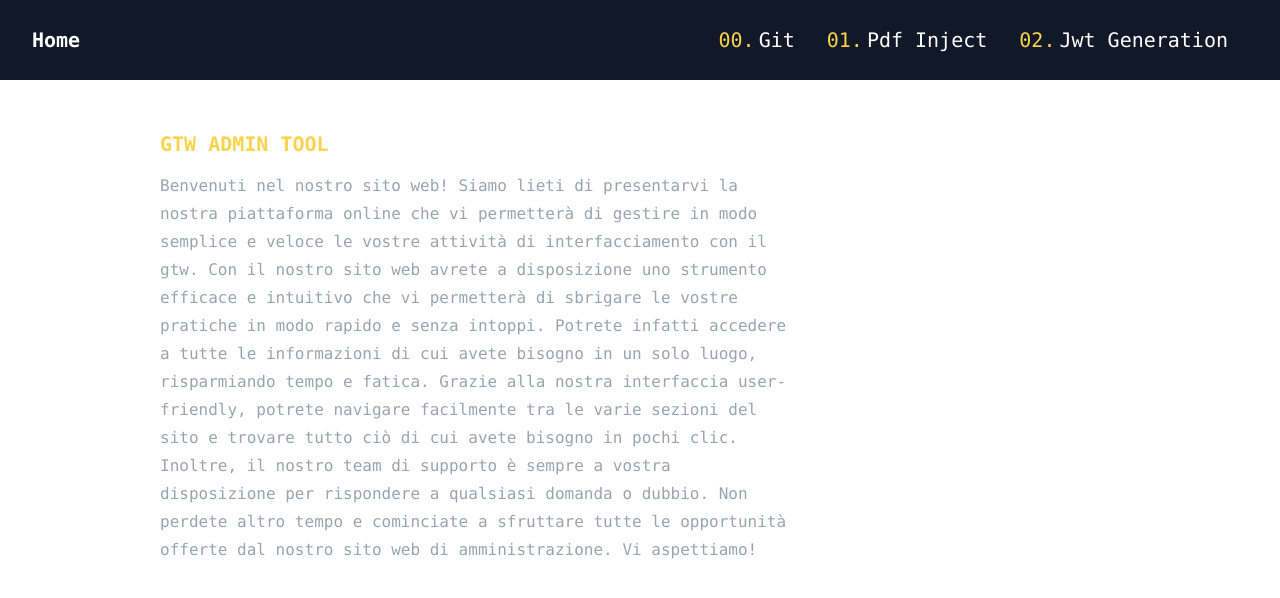
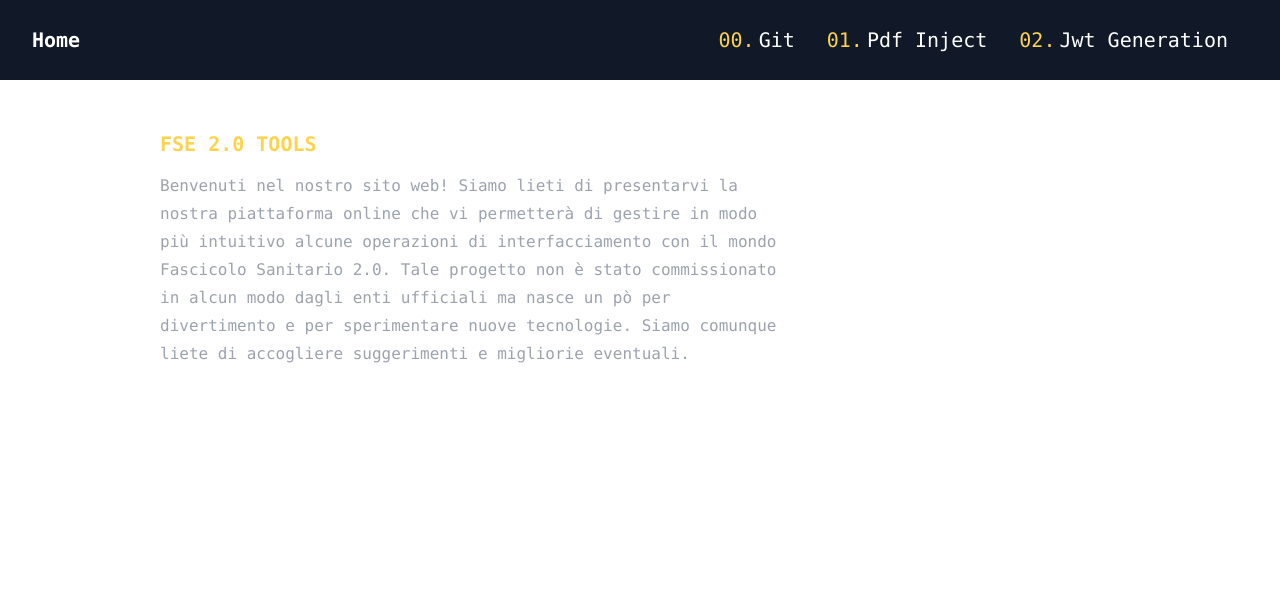
Before and after one commit to vincenzo-ingenito/fse-tools, a SvelteKit app: page / in a window 1280 px wide. Shown: the top 598 px of the page. Built offline with nearby package versions, Linux system fonts and the light colour scheme.

Commit message:
feat: Change description

```diff
--- a/src/routes/+page.svelte
+++ b/src/routes/+page.svelte
@@ -1,18 +1,13 @@
 <div class="grid md:grid-cols-8 md:mt-32">
 	<div class="md:col-span-1 lg:col-span-1" />
 	<main class="text-column font-mono prose md:col-span-7">
-		<h3 class="text-amber-300 uppercase">GTW ADMIN TOOL</h3>
+		<h3 class="text-amber-300 uppercase">FSE 2.0 TOOLS</h3>
 		<p class="text-gray-400">
 			Benvenuti nel nostro sito web! Siamo lieti di presentarvi la nostra piattaforma online che vi
-			permetterà di gestire in modo semplice e veloce le vostre attività di interfacciamento con il
-			gtw. Con il nostro sito web avrete a disposizione uno strumento efficace e intuitivo che vi
-			permetterà di sbrigare le vostre pratiche in modo rapido e senza intoppi. Potrete infatti
-			accedere a tutte le informazioni di cui avete bisogno in un solo luogo, risparmiando tempo e
-			fatica. Grazie alla nostra interfaccia user-friendly, potrete navigare facilmente tra le varie
-			sezioni del sito e trovare tutto ciò di cui avete bisogno in pochi clic. Inoltre, il nostro
-			team di supporto è sempre a vostra disposizione per rispondere a qualsiasi domanda o dubbio.
-			Non perdete altro tempo e cominciate a sfruttare tutte le opportunità offerte dal nostro sito
-			web di amministrazione. Vi aspettiamo!
+			permetterà di gestire in modo più intuitivo alcune operazioni di interfacciamento con il mondo Fascicolo
+			Sanitario 2.0. Tale progetto non è stato commissionato in alcun modo dagli enti ufficiali ma nasce un pò per divertimento
+			e per sperimentare nuove tecnologie.
+			Siamo comunque liete di accogliere suggerimenti e migliorie eventuali.
 		</p>
 	</main>
 </div>
```
